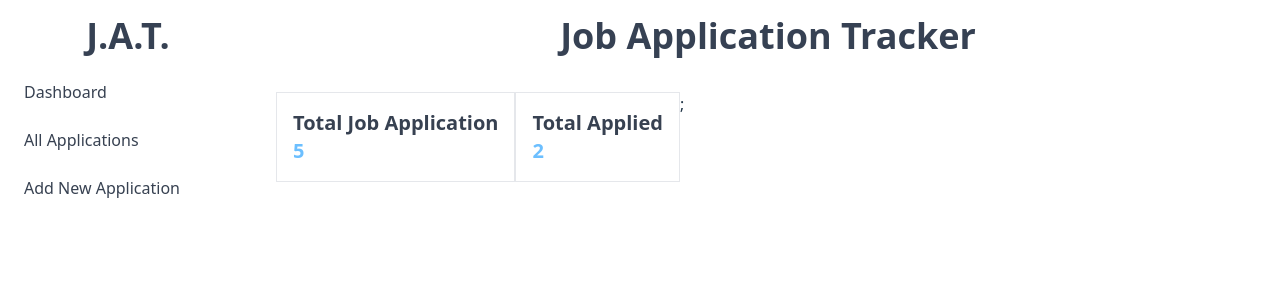
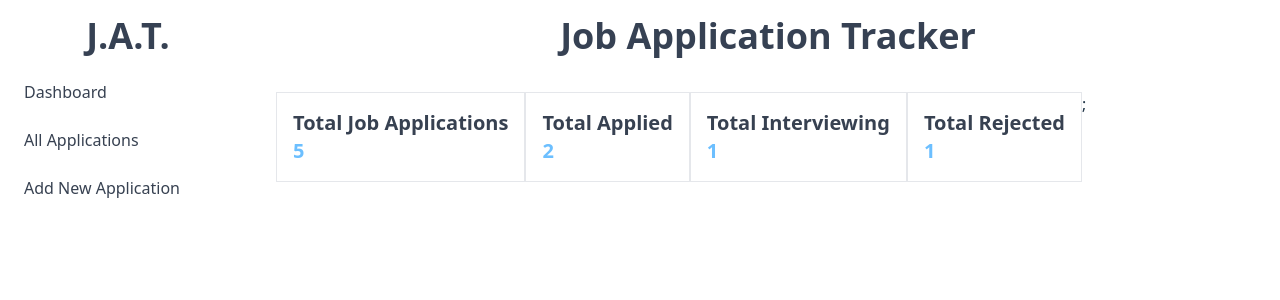
Before and after one commit to codewithjelo/Job-Application-Tracker, a React (Vite) app: page / in a window 1280 px wide. Shown: the top 300 px of the page. Built offline with nearby package versions, Linux system fonts and the light colour scheme.

Commit message:
Refactor cardList for API calls

```diff
--- a/src/components/DashboardCard.jsx
+++ b/src/components/DashboardCard.jsx
@@ -1,14 +1,23 @@
-import { APPLICATIONS } from "../data/applications";
+import { useApplications } from "../hooks/useApplications";
 
 const DashboardCard = () => {
+  const { applications } = useApplications();
   const cardList = [
     {
-      title: "Total Job Application",
-      count: APPLICATIONS.length,
+      title: "Total Job Applications",
+      count: applications.length,
     },
     {
       title: "Total Applied",
-      count: APPLICATIONS.filter((app) => app.status === "Applied").length,
+      count: applications.filter((app) => app.status === "Applied").length,
+    },
+    {
+      title: "Total Interviewing",
+      count: applications.filter((app) => app.status === "Interviewing").length,
+    },
+    {
+      title: "Total Rejected",
+      count: applications.filter((app) => app.status === "Rejected").length,
     },
   ];
 
@@ -23,7 +32,8 @@ const DashboardCard = () => {
             {app.count}
           </span>
         </div>
-      ))};
+      ))}
+      ;
     </div>
   );
 };
```
Lines whose indentation alone changed are shown as unchanged.
